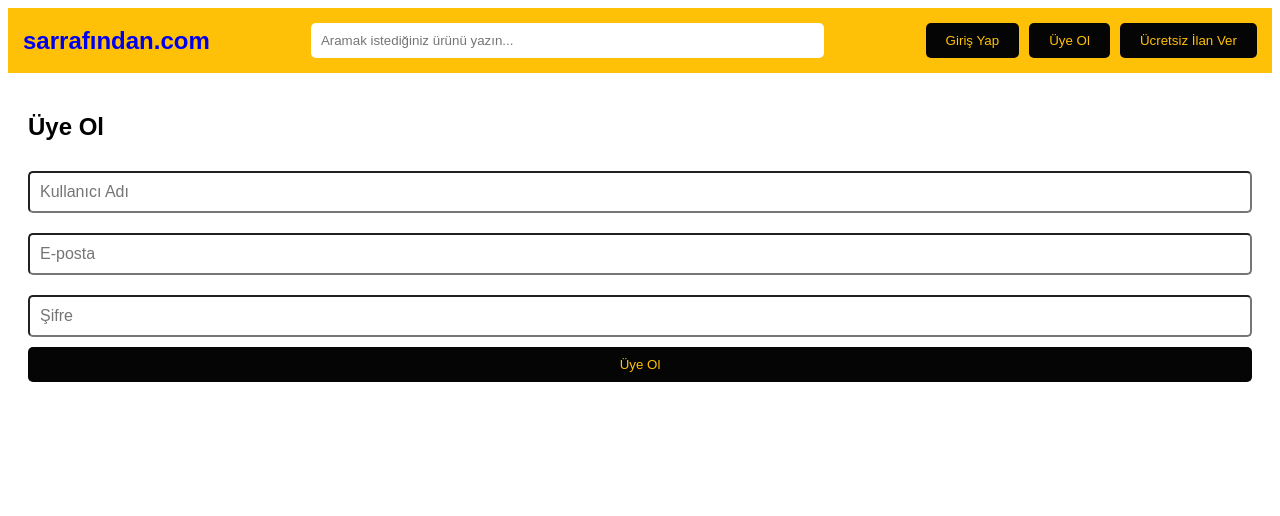
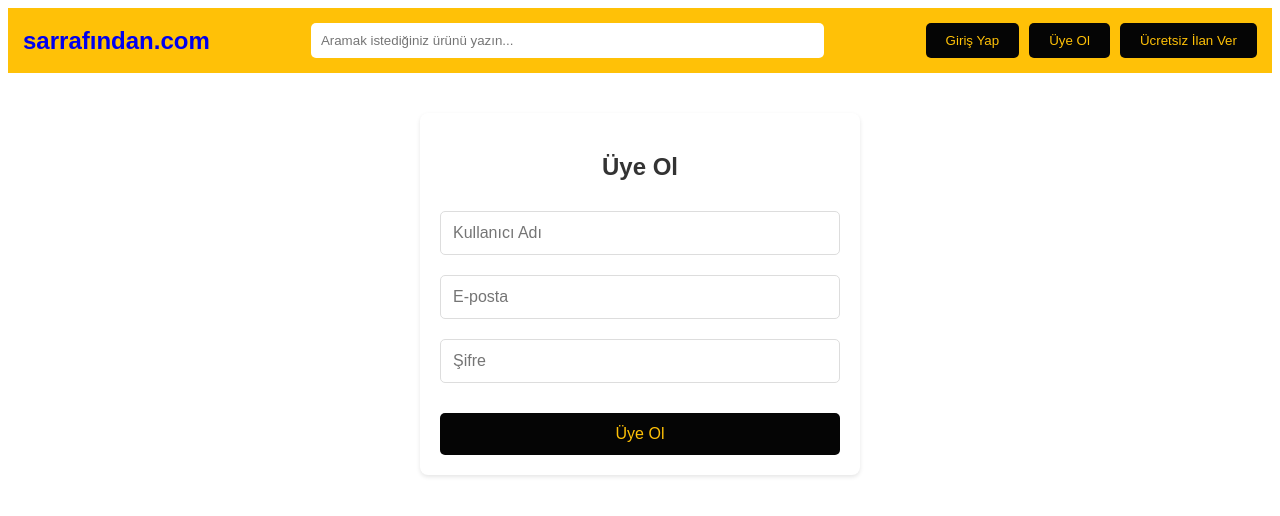
Before and after one commit to KaganSevilmis/bitirme_projesi, a Vue app: page /register in a window 1280 px wide. Shown: the top 516 px of the page. Built offline with nearby package versions, Linux system fonts and the light colour scheme.

Commit message:
Enhance Login and Register pages with form validation, loading states, and success/error messages

```diff
--- a/src/components/LoginPage.vue
+++ b/src/components/LoginPage.vue
@@ -1,24 +1,104 @@
 <template>
     <div class="login-page">
       <h2>Giriş Yap</h2>
-      <form>
-        <input type="text" placeholder="Kullanıcı Adı" />
-        <input type="password" placeholder="Şifre" />
-        <button type="submit">Giriş Yap</button>
+
+      <!-- Hata mesajı -->
+      <div v-if="error" class="error-message">
+        {{ error }}
+      </div>
+
+      <!-- Başarı mesajı -->
+      <div v-if="successMessage" class="success-message">
+        {{ successMessage }}
+      </div>
+
+      <form @submit.prevent="handleSubmit">
+        <input
+          type="text"
+          v-model="formData.username"
+          placeholder="Kullanıcı Adı"
+          required
+        />
+        <input
+          type="password"
+          v-model="formData.password"
+          placeholder="Şifre"
+          required
+        />
+        <button type="submit" :disabled="loading">
+          {{ loading ? 'Giriş Yapılıyor...' : 'Giriş Yap' }}
+        </button>
       </form>
+
+      <div class="register-link">
+        Hesabınız yok mu? <router-link to="/register">Üye Olun</router-link>
+      </div>
     </div>
   </template>
 
   <script>
+  import axios from 'axios';
+
   export default {
     name: "LoginPage",
+    data() {
+      return {
+        formData: {
+          username: '',
+          password: ''
+        },
+        loading: false,
+        error: null,
+        successMessage: null
+      };
+    },
+    methods: {
+      async handleSubmit() {
+        this.loading = true;
+        this.error = null;
+        this.successMessage = null;
+
+        try {
+          await axios.post('/api/users/login', this.formData);
+          this.successMessage = 'Giriş başarılı! Yönlendiriliyorsunuz...';
+
+          // Form verilerini temizle
+          this.formData = {
+            username: '',
+            password: ''
+          };
+
+          // 2 saniye sonra ana sayfaya yönlendir
+          setTimeout(() => {
+            this.$router.push('/');
+          }, 2000);
+
+        } catch (err) {
+          this.error = err.response?.data?.message || 'Giriş yapılırken bir hata oluştu.';
+          console.error('Giriş hatası:', err);
+        } finally {
+          this.loading = false;
+        }
+      }
+    }
   };
   </script>
 
   <style scoped>
   .login-page {
+    max-width: 400px;
+    margin: 40px auto;
     padding: 20px;
     font-family: Arial, sans-serif;
+    background-color: #fff;
+    border-radius: 8px;
+    box-shadow: 0 2px 4px rgba(0,0,0,0.1);
+  }
+
+  h2 {
+    text-align: center;
+    color: #333;
+    margin-bottom: 20px;
   }
 
   form {
@@ -28,21 +108,71 @@
 
   input {
     margin: 10px 0;
-    padding: 10px;
+    padding: 12px;
     font-size: 16px;
+    border: 1px solid #ddd;
     border-radius: 5px;
+    transition: border-color 0.3s ease;
+  }
+
+  input:focus {
+    border-color: #007bff;
+    outline: none;
   }
 
   button {
-    padding: 10px 20px;
+    margin-top: 20px;
+    padding: 12px 20px;
     background-color: #050505;
     color: #ffc107;
     border: none;
     border-radius: 5px;
     cursor: pointer;
+    font-size: 16px;
+    transition: all 0.3s ease;
   }
 
-  button:hover {
+  button:hover:not(:disabled) {
     background-color: #f7e6a3;
+    color: #050505;
+  }
+
+  button:disabled {
+    background-color: #cccccc;
+    cursor: not-allowed;
+  }
+
+  .error-message {
+    background-color: #f8d7da;
+    color: #721c24;
+    padding: 10px;
+    border-radius: 4px;
+    margin-bottom: 15px;
+    text-align: center;
+  }
+
+  .success-message {
+    background-color: #d4edda;
+    color: #155724;
+    padding: 10px;
+    border-radius: 4px;
+    margin-bottom: 15px;
+    text-align: center;
+  }
+
+  .register-link {
+    text-align: center;
+    margin-top: 20px;
+    color: #666;
+  }
+
+  .register-link a {
+    color: #007bff;
+    text-decoration: none;
+    font-weight: bold;
+  }
+
+  .register-link a:hover {
+    text-decoration: underline;
   }
   </style>
--- a/src/components/RegisterPage.vue
+++ b/src/components/RegisterPage.vue
@@ -1,25 +1,108 @@
 <template>
     <div class="register-page">
       <h2>Üye Ol</h2>
-      <form>
-        <input type="text" placeholder="Kullanıcı Adı" />
-        <input type="email" placeholder="E-posta" />
-        <input type="password" placeholder="Şifre" />
-        <button type="submit">Üye Ol</button>
+
+      <!-- Hata mesajı -->
+      <div v-if="error" class="error-message">
+        {{ error }}
+      </div>
+
+      <!-- Başarı mesajı -->
+      <div v-if="successMessage" class="success-message">
+        {{ successMessage }}
+      </div>
+
+      <form @submit.prevent="handleSubmit">
+        <input
+          type="text"
+          v-model="formData.username"
+          placeholder="Kullanıcı Adı"
+          required
+        />
+        <input
+          type="email"
+          v-model="formData.email"
+          placeholder="E-posta"
+          required
+        />
+        <input
+          type="password"
+          v-model="formData.password"
+          placeholder="Şifre"
+          required
+        />
+        <button type="submit" :disabled="loading">
+          {{ loading ? 'Kaydediliyor...' : 'Üye Ol' }}
+        </button>
       </form>
     </div>
   </template>
 
   <script>
+  import axios from 'axios';
+
   export default {
     name: "RegisterPage",
+    data() {
+      return {
+        formData: {
+          username: '',
+          email: '',
+          password: ''
+        },
+        loading: false,
+        error: null,
+        successMessage: null
+      };
+    },
+    methods: {
+      async handleSubmit() {
+        this.loading = true;
+        this.error = null;
+        this.successMessage = null;
+
+        try {
+          await axios.post('/api/users/register', this.formData);
+          this.successMessage = 'Kayıt başarıyla tamamlandı! Yönlendiriliyorsunuz...';
+
+          // Form verilerini temizle
+          this.formData = {
+            username: '',
+            email: '',
+            password: ''
+          };
+
+          // 2 saniye sonra login sayfasına yönlendir
+          setTimeout(() => {
+            this.$router.push('/login');
+          }, 2000);
+
+        } catch (err) {
+          this.error = err.response?.data?.message || 'Kayıt işlemi sırasında bir hata oluştu.';
+          console.error('Kayıt hatası:', err);
+        } finally {
+          this.loading = false;
+        }
+      }
+    }
   };
   </script>
 
   <style scoped>
   .register-page {
+    max-width: 400px;
+    margin: 40px auto;
     padding: 20px;
     font-family: Arial, sans-serif;
+    background-color: #fff;
+    border-radius: 8px;
+    box-shadow: 0 2px 4px rgba(0,0,0,0.1);
+  }
+
+  h2 {
+    text-align: center;
+    color: #333;
+    margin-bottom: 20px;
   }
 
   form {
@@ -29,21 +112,55 @@
 
   input {
     margin: 10px 0;
-    padding: 10px;
+    padding: 12px;
     font-size: 16px;
+    border: 1px solid #ddd;
     border-radius: 5px;
+    transition: border-color 0.3s ease;
+  }
+
+  input:focus {
+    border-color: #007bff;
+    outline: none;
   }
 
   button {
-    padding: 10px 20px;
+    margin-top: 20px;
+    padding: 12px 20px;
     background-color: #050505;
     color: #ffc107;
     border: none;
     border-radius: 5px;
     cursor: pointer;
+    font-size: 16px;
+    transition: all 0.3s ease;
   }
 
-  button:hover {
+  button:hover:not(:disabled) {
     background-color: #f7e6a3;
+    color: #050505;
+  }
+
+  button:disabled {
+    background-color: #cccccc;
+    cursor: not-allowed;
+  }
+
+  .error-message {
+    background-color: #f8d7da;
+    color: #721c24;
+    padding: 10px;
+    border-radius: 4px;
+    margin-bottom: 15px;
+    text-align: center;
+  }
+
+  .success-message {
+    background-color: #d4edda;
+    color: #155724;
+    padding: 10px;
+    border-radius: 4px;
+    margin-bottom: 15px;
+    text-align: center;
   }
   </style>
```
